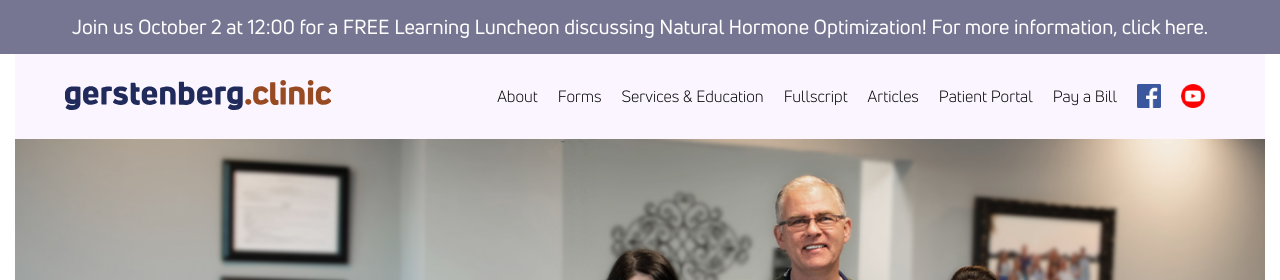
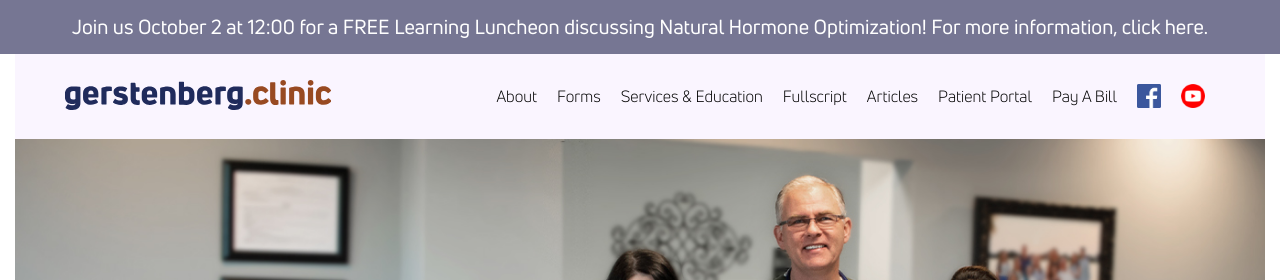
Before and after one commit to theneverwoods/gerstenberg.clinic, a Jekyll site: the page built from index.html, in a window 1280 px wide and 900 px high. Shown: the top 280 px of the window. Built offline with Jekyll 4.4.1, drawn with Linux system fonts in a browser that asks for light colours; comment, search, counter and statistics services are not loaded.

```diff
--- a/_includes/header.html
+++ b/_includes/header.html
@@ -26,7 +26,7 @@
       <li><a href="https://us.fullscript.com/welcome/gerstenbergclinic" target="_blank">Fullscript</a></li>
       <li><a href="https://us18.campaign-archive.com/home/?u=3bdf416b29288fcc89abfd51c&id=7ebbff7022" target="_blank">Articles</a></li>
       <li><a href="https://gerstenberg.mymedaccess.com/login" target="_blank">Patient Portal</a></li>
-      <li><a href="https://quickclick.com/r/kq8ue" target="_blank">Pay a Bill</a></li>
+      <li><a href="https://quickclick.com/r/kq8ue" target="_blank">Pay A Bill</a></li>
       <li><a href="https://www.facebook.com/gerstenberg.clinic/" target="_blank"><img src="{{ site.baseurl }}/img/fb-icon.png" /></a></li>
       <li><a href="https://www.youtube.com/channel/UC9HfWlvz_leYJQkM4ac-yOw" target="_blank"><img src="{{ site.baseurl }}/img/youtube-icon.png" /></a></li>
     </ul>
```
